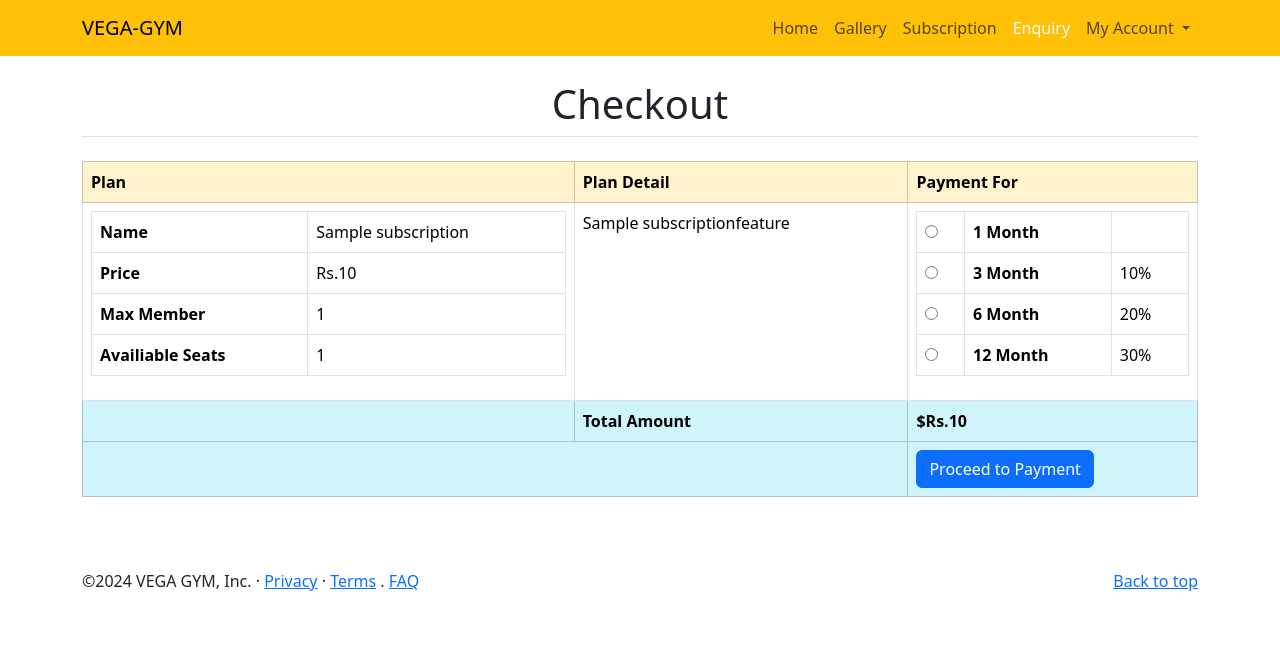
After one commit to manoramsubedi/GymMgntSystem, a Django app: page /checkout/1 in a window 1280 px wide. The commit adds this page. Shown: the top 656 px of the page. Run offline with Django 3.2, Linux system fonts and the light colour scheme; tables that the repository leaves empty hold one stand-in row (values such as "Sample post"); some libraries are stand-ins or nearby versions.

Commit message:
checkout

```diff
--- a/base/admin.py
+++ b/base/admin.py
@@ -24,8 +24,8 @@ class GalleryImageAdmin(admin.ModelAdmin):
 admin.site.register(models.GalleryImage, GalleryImageAdmin)
 
 class SubscriptionAdmin(admin.ModelAdmin):
-    list_editable = ('highlight_status', 'max_num')
-    list_display=('title','price', 'max_num', 'highlight_status')
+    list_editable = ('highlight_status', 'max_num', 'availiable')
+    list_display=('title','price', 'max_num','availiable' ,'highlight_status')
 admin.site.register(models.Subscription, SubscriptionAdmin)
 
 class SubscriptionFeatureAdmin(admin.ModelAdmin):
--- a/base/models.py
+++ b/base/models.py
@@ -79,6 +79,7 @@ class Subscription(models.Model):
     price = models.IntegerField()
     highlight_status = models.BooleanField(default=False)
     max_num = models.IntegerField(null=True)
+    availiable = models.IntegerField(null=True)
 
     def __str__(self):
         return self.title
--- /dev/null
+++ b/base/templates/base/checkout.html
@@ -0,0 +1,106 @@
+{% extends "main.html" %}
+{% load static %}
+
+{% block content %}
+
+<section class="container my-4">
+    <h1 class="text-center mb-4 section-heading border-bottom pb-2">Checkout</h1>
+        <table class="table table-bordered">
+            <thead class="table-warning">
+                <tr>
+                    <th>Plan</th>
+                    <th>Plan Detail</th>
+                    <th>Payment For</th>
+                </tr>
+            </thead>
+            <tbody>
+                <tr>
+                    <td>
+                        <table class="table-bordered table">
+                            <tr>
+                                <th>Name</th>
+                                <td>{{subscriptiondetail.title}}</td>
+                            </tr>
+                            <tr>
+                                <th>Price</th>
+                                <td>Rs.{{subscriptiondetail.price}}</td>
+                            </tr>
+                            <tr>
+                                <th>Max Member</th>
+                                <td>{{subscriptiondetail.max_num}}</td>
+                            </tr>
+                            <tr>
+                                <th>Availiable Seats</th>
+                                <td>{{subscriptiondetail.availiable}}</td>
+                            </tr>
+
+                        </table>
+                    </td>
+                    <td>
+                        <ul class="list-unstyled">
+                        {% for detail in sub_feature %}
+                          <li>{{detail.title}}</li>
+                        {% endfor %}
+                        </ul>
+                    </td>
+                    <td>
+                        <table class="table table-bordered">
+                            <tr>
+                                <td><input data-planprice="{{subscriptiondetail.price}}" data-discount="0" type="radio" id="validity1" name="validity" class="select-validity" value="1" /></td>
+                                <th><label for="validity1">1 Month</label></th>
+                                <td></td>
+                            </tr>
+                            <tr>
+                                <td><input data-planprice="{{subscriptiondetail.price}}" data-discount="10" type="radio" id="validity2" name="validity" class="select-validity" value="3" /></td>
+                                <th><label for="validity2">3 Month</label></th>
+                                <td>10%</td>
+                            </tr>
+                            <tr>
+                                <td><input data-planprice="{{subscriptiondetail.price}}" data-discount="20" type="radio" id="validity3" value="6" name="validity" class="select-validity" /></td>
+                                <th><label for="validity3">6 Month</label></th>
+                                <td>20%</td>
+                            </tr>
+                            <tr>
+                                <td><input data-planprice="{{subscriptiondetail.price}}" data-discount="30" type="radio" id="validity4" value="12" name="validity" class="select-validity" /></td>
+                                <th><label for="validity4">12 Month</label></th>
+                                <td>30%</td>
+                            </tr>
+                        </table>
+                    </td>
+                </tr>
+            </tbody>
+            <tfoot class="table-info">
+                <tr>
+                    <td></td>
+                    <th>Total Amount</th>
+                    <td><b>$Rs.<span class="totalAmount">{{subscriptiondetail.price}}</span></b></td>
+                </tr>
+                <tr>
+                    <td colspan="2"></td>
+                    <td><input type="submit" value="Proceed to Payment" class="btn btn-primary" /></td>
+                </tr>
+            </tfoot>
+        </table>
+</section>
+<!-- End -->
+
+
+<script type="text/javascript">
+$(document).ready(function(){
+$(".select-validity").on('click',function(){
+    var _planPrice=$(this).attr('data-planprice');
+    var _planDisc=$(this).attr('data-discount');
+    var _planValid=$(this).val();
+    var _totalPrice=_planPrice*_planValid;
+    if(_planDisc>0){
+        var _discountedPrice=_totalPrice*_planDisc/100;
+        _discountedPrice=_totalPrice-_discountedPrice;
+    }else{
+        var _discountedPrice=_totalPrice;
+    }
+    $(".totalAmount").text(_discountedPrice);
+});
+});
+</script>
+
+{% endblock %}
--- a/base/templates/base/pricing.html
+++ b/base/templates/base/pricing.html
@@ -28,7 +28,11 @@
                             <li>{{feature.title}}</li>
                         {% endfor %}
                     </ul>
-                    <a href="checkout.php" class="w-100 btn btn-lg btn-outline-primary">Get started</a>
+                  {% if request.user.is_authenticated %}
+                    <a href="{% url 'checkout' plan.id %}" class="w-100 btn btn-lg btn-outline-primary">Get started</a>
+                  {% else %}
+                    <a href="{% url 'login' %}" class="w-100 btn btn-lg btn-outline-primary">Login</a>
+                  {% endif %}
                 </div>
 
                 </div>
--- a/base/urls.py
+++ b/base/urls.py
@@ -11,6 +11,7 @@ urlpatterns = [
     path('gallery/', views.gallery, name='gallery'),
     path('gallerydetail/<int:id>', views.gallery_detail, name='gallerydetail'),
     path('subscriptions/', views.subscription, name="subscription"),
+    path('checkout/<int:sub_id>', views.checkout, name='checkout'),
 
 
 
--- a/base/views.py
+++ b/base/views.py
@@ -59,3 +59,10 @@ def subscription(request):
     distinct_features = SubscriptionFeature.objects.all()
     context = {'subscription':subscription, 'distinct_features': distinct_features}
     return render(request, 'base/pricing.html', context)
+
+
+def checkout(request, sub_id):
+    SubscriptionDetail = Subscription.objects.get(pk=sub_id)
+    sub_feature = SubscriptionFeature.objects.all()
+    context = {'subscriptiondetail': SubscriptionDetail, 'sub_feature': sub_feature}
+    return render(request, 'base/checkout.html', context)
```
Also changed, not shown: base/migrations/0014_subscription_availiable.py (added).
